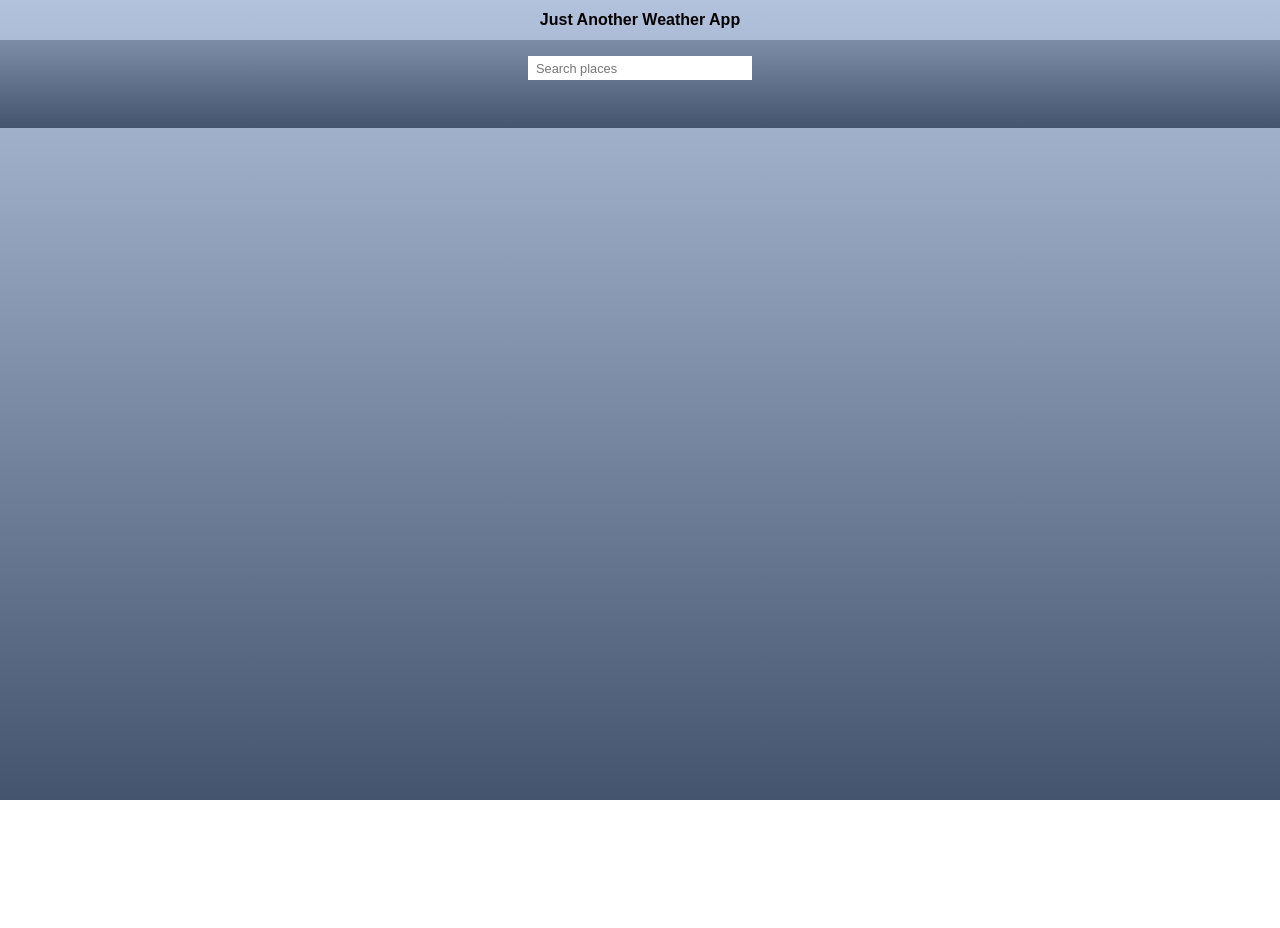
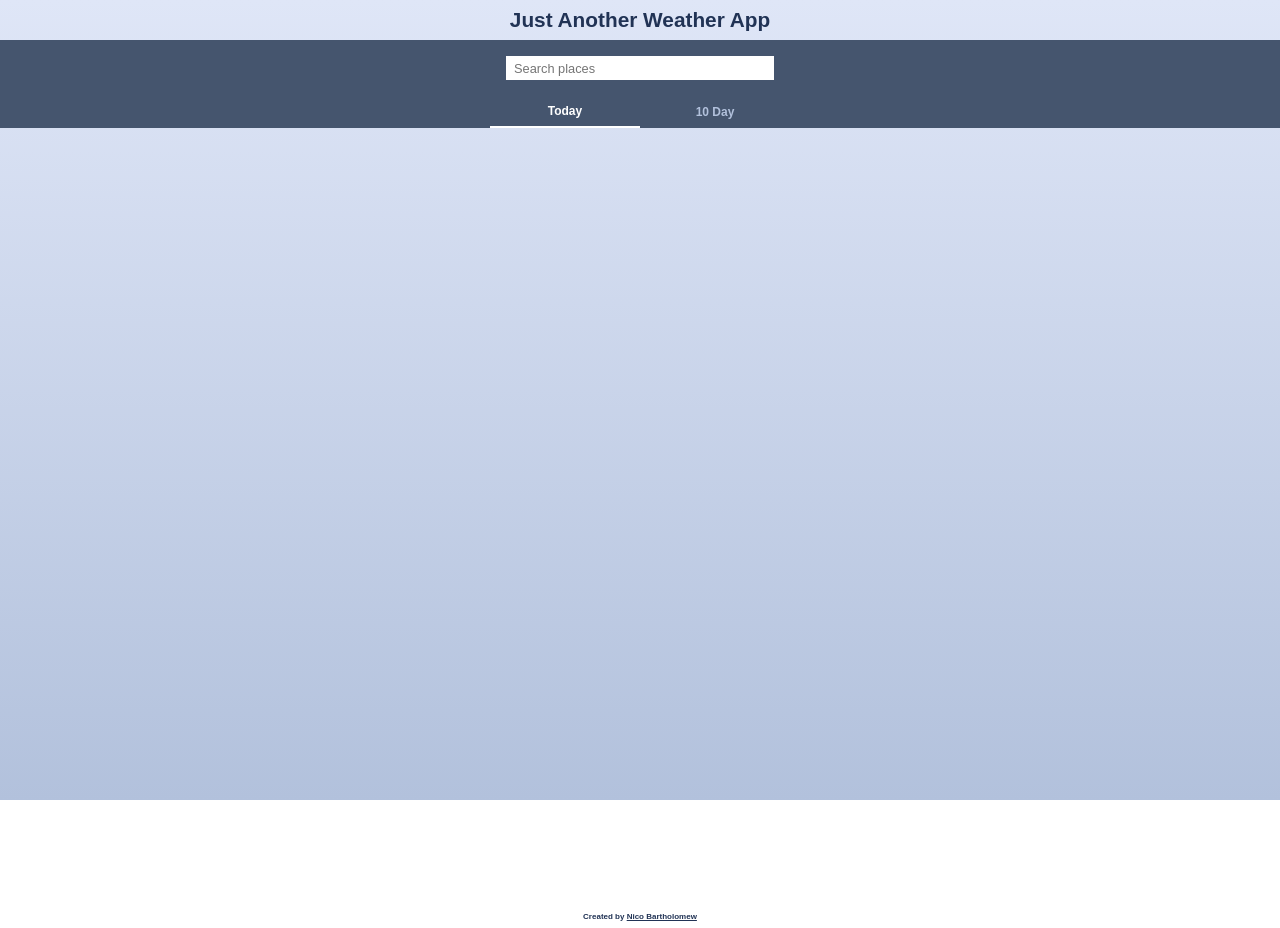
Before and after one commit to nicobartholom3w/weather-app-2020, an Angular app: page / in a window 1280 px wide. Built offline with nearby package versions, Linux system fonts and the light colour scheme.

Commit message:
(feat) Added base scss file. Layout and styles for nav.

```diff
--- a/angular.json
+++ b/angular.json
@@ -30,6 +30,11 @@
             "styles": [
               "src/styles.scss"
             ],
+            "stylePreprocessorOptions": {
+              "includePaths": [
+                "src/styles"
+              ]
+            },
             "scripts": []
           },
           "configurations": {
--- a/src/app/app.component.html
+++ b/src/app/app.component.html
@@ -4,7 +4,13 @@
     <h1 class="header__main">Just Another Weather App</h1>
   </div>
   <nav class="nav__container">
-    <app-search-bar></app-search-bar>
+    <div class="nav__items">
+      <app-search-bar></app-search-bar>
+      <div class="nav__option-container">
+        <button class="nav__option nav__option-active">Today</button>
+        <button class="nav__option">10 Day</button>
+      </div>
+    </div>
 
   </nav>
   <div class="content__container">
--- a/src/app/app.component.scss
+++ b/src/app/app.component.scss
@@ -1,19 +1,5 @@
-$font-main: 'Montserrat', sans-serif;
-$navy-dark: rgb(33, 51, 85);
-$navy-medium: rgb(68, 84, 110);
-$navy-mediumlight: rgb(126, 141, 167);
-$navy-light: rgb(178, 193, 220);
-$navy-extralight: rgb(223, 230, 247);
-$gold-dark: rgb(83, 73, 9);
-$gold-medium: rgb(155, 145, 88);
-$gold-light: rgb(211, 200, 143);
-$gold-extralight: rgb(214, 212, 200);
+@import '_base';
 
-
-@mixin outline {
-    outline-color: $gold-medium;
-    outline-width: thin;
-}
 
 .container {
     font-family: $font-main;
@@ -27,8 +13,8 @@ $gold-extralight: rgb(214, 212, 200);
         z-index: -1;
         height: 100%;
         width: 100%;
-        background: linear-gradient($navy-light, $navy-medium);
-        // background: linear-gradient($gold-extralight, $gold-medium);
+        background: linear-gradient($navy-extralight, $navy-light);
+        // background: linear-gradient($gold-extralight, $gold-light);
     }
 }
 
@@ -36,8 +22,8 @@ $gold-extralight: rgb(214, 212, 200);
 
 
     &__main {
-        font-size: 1rem;
-
+        font-size: 1.3rem;
+        color: $navy-dark;
         &-container {
             min-width: 100%;
             height: 2.5rem;
@@ -55,9 +41,52 @@ $gold-extralight: rgb(214, 212, 200);
 
     &__container {
         background: $navy-medium;
-        background: linear-gradient($navy-mediumlight, $navy-medium);
+        // background: linear-gradient($navy-mediumlight, $navy-medium);
+        // background: linear-gradient($gray-navylight, $gray-navymedium);
+        // background: $gray-navymedium;
+        display: flex;
+        flex-direction: column;
+        justify-content: center;
+        align-items: center;
         height: 5.5rem;
         min-width: 100%;
+        // box-shadow:
+    }
+
+    &__items {
+        // padding: 0 1rem;
+        width: $nav-width;
+
+        // display: flex;
+        // flex-direction: column;
+        // justify-content: center;
+        // align-items: center;
+    }
+    &__option {
+        color: $navy-light;
+        // color: transparent;
+        box-sizing: border-box;
+        height: 2rem;
+        width: 50%;
+        display: flex;
+        justify-content: center;
+        align-items: center;
+        font-family: $font-main;
+        font-size: .75rem;
+        font-weight: 600;
+        border: none;
+        background: transparent;
+        @include outline;
+        &-container {
+            display: flex;
+            min-width: 100%;
+
+
+        }
+        &-active {
+            color: white;
+            border-bottom: .15rem solid white;
+        }
     }
 }
 
@@ -73,20 +102,24 @@ $gold-extralight: rgb(214, 212, 200);
 }
 .footer {
     font-size: .5rem;
-    color: white;
+    color: $navy-dark;
     font-weight: 600;
 
     &__link {
         @include outline;
 
         &:visited {
-            // color: $navy-dark;
-            color: $gold-extralight;
-            color: $navy-extralight;
+            color: $gold-dark;
+            // color: $gold-extralight;
+            color: $navy-medium;
         }
         &:hover {
             color: $navy-extralight;
             color: $navy-dark;
+            color: $gold-dark;
+        }
+        &:focus {
+            color: $gold-dark;
         }
     }
     &__container {
--- a/src/app/app.component.ts
+++ b/src/app/app.component.ts
@@ -3,7 +3,7 @@ import { Component } from '@angular/core';
 @Component({
   selector: 'app-root',
   templateUrl: './app.component.html',
-  styleUrls: ['./app.component.scss', './_base.scss']
+  styleUrls: ['./app.component.scss']
 })
 export class AppComponent {
   title = 'weather-app';
--- a/src/app/search-bar/search-bar.component.scss
+++ b/src/app/search-bar/search-bar.component.scss
@@ -1,13 +1,13 @@
-@import url("../_base.scss");
+@import '_base';
 
 .search {
-    width: 14rem;
+    width: $search-width;
     height: 1.5rem;
     border: none;
     font-size: .8rem;
     color: rgba(33, 51, 85, .7);
     padding-left: .5rem;
-    // @include outline;
+    @include outline;
     &__container {
         position: relative;
         height: 3.5rem;
--- a/src/app/search-bar/search-bar.component.ts
+++ b/src/app/search-bar/search-bar.component.ts
@@ -3,7 +3,7 @@ import { Component, OnInit } from '@angular/core';
 @Component({
   selector: 'app-search-bar',
   templateUrl: './search-bar.component.html',
-  styleUrls: ['./search-bar.component.scss', '../_base.scss']
+  styleUrls: ['./search-bar.component.scss']
 })
 export class SearchBarComponent implements OnInit {
 
--- a/src/app/_base.scss
+++ b/src/styles/_base.scss
@@ -1,13 +1,17 @@
 $font-main: 'Montserrat', sans-serif;
 $navy-dark: rgb(33, 51, 85);
-$navy-medium: rgb(68, 84, 110);
+$navy-medium: rgb(69, 85, 110);
+$navy-mediumlight: rgb(126, 141, 167);
 $navy-light: rgb(178, 193, 220);
 $navy-extralight: rgb(223, 230, 247);
 $gold-dark: rgb(83, 73, 9);
 $gold-medium: rgb(155, 145, 88);
 $gold-light: rgb(211, 200, 143);
-$white: rgb(255, 255, 255);
-
+$gold-extralight: rgb(214, 212, 200);
+$gray-navylight: rgb(155, 161, 170);
+$gray-navymedium: rgb(121, 131, 151);
+$search-width: 16.75rem;
+$nav-width: 18.75rem;
 @mixin outline {
     outline-color: $gold-medium;
     outline-width: thin;
```
